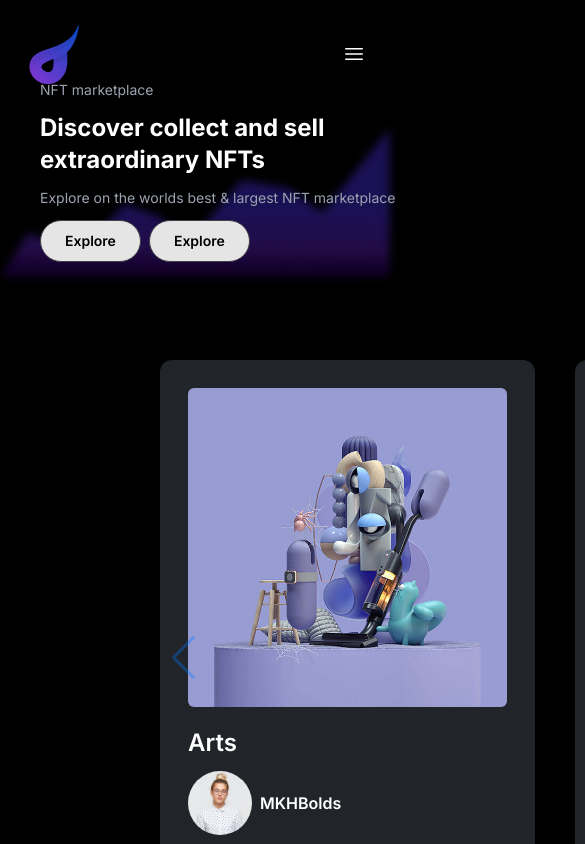
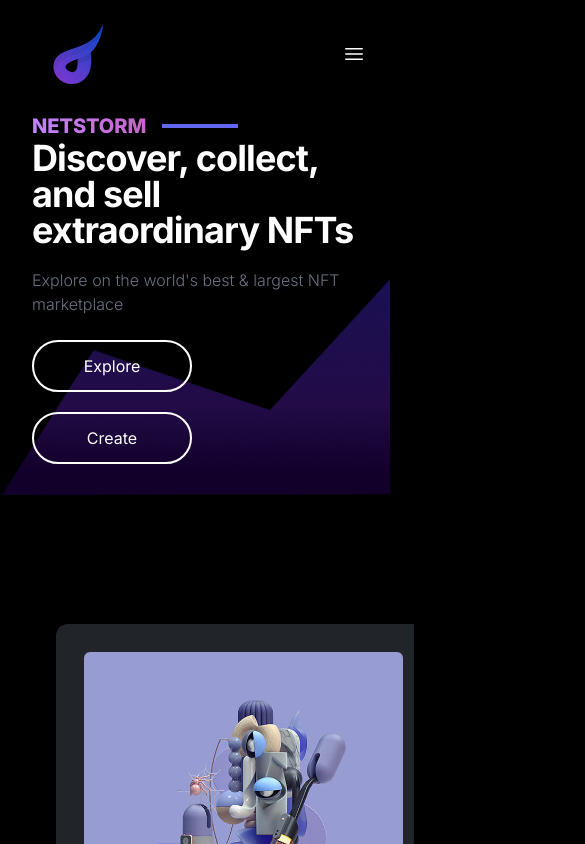
Before and after one commit to AREEBA-MUHAMMAD-AIJAZ/TEMPLATE-, a Next.js app: page / in a window 390 px wide. Shown: the top 844 px of the page, 585 px wide, since content can reach past the window. Built offline with nearby package versions, Linux system fonts and the light colour scheme.

Commit message:
responsive

```diff
--- a/src/Components/AuctionsSection.jsx
+++ b/src/Components/AuctionsSection.jsx
@@ -58,11 +58,11 @@ import { Pagination } from "swiper/modules";
 const LiveAuction = () => {
   return (
     <>
-      <div className="w-[1500px] p-40">
+     <div className="container m-0 px-4 md:px-10  xl:px-28 pt-32 mx-10 xl:mx-0">
         <Swiper
         breakpoints={{
           1024: {
-              width: 1160,
+            width: 1220,
             slidesPerView: 4,
           },
           768: {
@@ -83,13 +83,13 @@ const LiveAuction = () => {
           },
         }}
         spaceBetween={40}
-            modules={[Navigation, Pagination, Scrollbar, A11y]}
+        modules={[Navigation, Scrollbar, A11y]}
         slidesPerView={3}
         navigation
-            pagination={{ clickable: true }}
         scrollbar={{ draggable: true }}
-            className="mySwiper xl:mx-20 xl:py-20 lg:py-20 lg:mx-24 mx-1 md:px-5 md:pt-5 px-4 pt-5 text-white"
+        className="mySwiper xl:mx-20 xl:py-20 lg:py-20 lg:mx-24 mx-1 md:px-5 md:pt-5 pt-5 text-white"
         >
+
 
           <SwiperSlide className="bg-[#212529] rounded-xl p-7">
              <img
--- a/src/Components/ExclusiveAssets.jsx
+++ b/src/Components/ExclusiveAssets.jsx
@@ -35,7 +35,7 @@ function ExclusiveArtist() {
   return (
     <div>
       <div className="text-[#fff]">
-        <div className="lg:flex justify-between w-[88%] mx-auto m-5 pt-20">
+        <div className="lg:flex justify-between w-[80%] mx-auto m-5 pt-20">
           <h1 className=" text-2xl md:text-4xl font-bold mb-5">Explore</h1>
           <a
             href="#"
@@ -44,9 +44,9 @@ function ExclusiveArtist() {
             View all <span>&rarr;</span>
           </a>
         </div>
-        <div class="grid xl:grid-cols-4 lg:grid-cols-3 md:grid-cols-2 grid-cols-1 gap-8 w-[90%] mx-auto p-2">
+        <div class="grid xl:grid-cols-4 lg:grid-cols-3 md:grid-cols-2 grid-cols-1 gap-8 w-[85%] mx-auto p-2">
           {cards.map((cards, index) => (
-            <div  key={index}  className="p-6 bg-[#212529] h-[460px]">
+            <div  key={index}  className="p-3 bg-[#212529] h-[460px]">
               <div>
                 <img
                   src={cards.img}
--- a/src/Components/Footer.jsx
+++ b/src/Components/Footer.jsx
@@ -15,7 +15,7 @@ const Footer = () => {
               non, fugit totam vel laboriosam vitae.
             </p>
 
-            <div className="flex justify-evenly">
+            <div className="flex flex-col gap-3 items-center md:flex-row">
                 <img src="facebook.png" width={50} className="h-12" />
                 <img src="social.png"  width={50} className="h-12"  />
                 <img src="telegram.png" width={50} className="h-12"   />
@@ -84,7 +84,7 @@ const Footer = () => {
           <p class="text-lg  sm:text-center">
             ©2021 Netstrom All Rights Reserved.
           </p>
-          <span className="font-semibold text-3xl">www.DownloadNewTheme.com</span>
+          <span className="font-semibold text-1xl md:text-3xl">www.DownloadNewTheme.com</span>
           <span class="text-lg font-semibold sm:text-center">
             Made by Areeba Aijaz!
           </span>
--- a/src/Components/HeroSection.jsx
+++ b/src/Components/HeroSection.jsx
@@ -1,33 +1,76 @@
-import React from 'react'
-import Button from './Button'
+// import React from 'react'
+// import Button from './Button'
 
-const HeroSection = () => {
+// const HeroSection = () => {
+//   return (
+//     <div className='bg-black h-[200px] md:h-[400px] lg:h-[590px] text-white'>
+//         <div className='relative'>
+//          <img src="Vector8.png" alt="" className='absolute  blur-sm z-0 top-32 lg:w-[1500px] md:w-[900px] right-0' />
+//         </div>
+
+//         <div className=' absolute z-50 px-10 md:py-40 lg:py-44 flex flex-col md:gap-5 gap-2 pt-24 md:pt-16  md:px-24 lg:px-28'>
+
+//         <h4 className='text-sm lg:text-2xl text-gray-400'>NFT marketplace</h4>
+
+//                 <h1 className=' text-2xl md:text-5xl lg:text-8xl font-bold w-[400px] lg:w-[900px]'>
+//                 Discover collect
+//                 and sell
+//                 extraordinary NFTs
+//                 </h1>
+
+//                 <h4 className='text-sm lg:text-2xl text-gray-400'>Explore on the worlds best & largest NFT marketplace</h4>
+
+//                 <div className='md:w-80  flex gap-2'>
+//                 <Button />
+//                 <Button />
+//                 </div>
+
+//         </div>
+
+//     </div>
+//   )
+//   }
+// export default HeroSection
+
+
+///////////////////////////////////////////
+
+import React from "react";
+
+function Herosection() {
   return (
-    <div className='bg-black h-[200px] md:h-[400px] lg:h-[590px] text-white '>
-        <div className='relative'>
-         <img src="vector8.png" alt="" className='absolute  blur-sm z-0 top-32 md:w-full ' width={1500}   />
+      <section className="text-white bg-[url(../../public/vector8.png)] bg-no-repeat bg-cover pt-20 ">
+        <div class="grid max-w-screen-xl md:px-16 px-8 py-8 mx-auto lg:gap-8 xl:gap-0 lg:py-36 ">
+          <div class="mr-auto place-self-center lg:col-span-7">
+            <h2 className=" relative font-extrabold text-transparent text-xl bg-clip-text bg-gradient-to-r from-purple-400 to-pink-600">
+              NETSTORM{" "}
+              <span className="border-t-4 border-indigo-500 absolute top-3 ml-4">
+                --------
+              </span>
+            </h2>
+            <h1 class="max-w-2xl mb-5 text-4xl font-bold tracking-tight leading-none md:text-5xl xl:text-7xl text-white">
+              Discover, collect, <br /> and sell
+              <br /> extraordinary NFTs
+            </h1>
+            <p class="max-w-2xl mb-6 font-light text-gray-500 lg:mb-8 md:text-lg lg:text-xl :text-gray-400">
+              Explore on the world's best & largest NFT marketplace
+            </p>
+            <a
+              href="#"
+              class="inline-flex items-center justify-center mr-10 mb-5 text-white w-40 py-3 px-6 rounded-full lg:w-32 lg:py-2 lg:px-0 border-2 border-white hover:bg-gradient-to-r from-indigo-500 via-purple-500 to-pink-500 hover:border-none"
+            >
+              Explore
+            </a>
+            <a
+              href="#"
+              class="inline-flex items-center justify-center text-white w-40 py-3 px-6 rounded-full lg:w-32 lg:py-2 lg:px-0 border-2 border-white hover:bg-gradient-to-r from-indigo-500 via-purple-500 to-pink-500 hover:border-none"
+            >
+              Create
+            </a>
+          </div>
         </div>
+      </section>
+  );
+}
 
-        <div className=' absolute z-50 px-10 md:py-40 lg:py-44 flex flex-col md:gap-5 gap-3 pt-20 md:pt-16  md:px-20 lg:px-40'>
-
-        <h4 className='text-sm lg:text-2xl text-gray-400'>NFT marketplace</h4>
-
-                <h1 className=' text-2xl md:text-6xl lg:text-8xl font-bold w-[400px] lg:w-[900px]'>
-                Discover collect
-                and sell
-                extraordinary NFTs
-                </h1>
-
-                <h4 className='text-sm lg:text-2xl text-gray-400'>Explore on the worlds best & largest NFT marketplace</h4>
-
-                <div className='md:w-80  flex gap-2'>
-                <Button />
-                <Button />
-                </div>
-
-        </div>
-
-    </div>
-  )
-  }
-export default HeroSection
+export default Herosection;
--- a/src/Components/HowItWorks.jsx
+++ b/src/Components/HowItWorks.jsx
@@ -34,11 +34,11 @@ function HowItWorks() {
     <div>
       <div className="text-[#fff]">
         <div className="lg:flex justify-between w-[90%] mx-auto  pt-20">
-          <h1 className=" text-2xl md:text-4xl font-bold mb-5">
+          <h1 className=" text-2xl md:text-4xl font-bold mb-5 px-10">
             Create and sell your NFTs
           </h1>
         </div>
-        <div class="grid xl:grid-cols-4 lg:grid-cols-3 md:grid-cols-2 grid-cols-1 gap-8 w-[90%] mx-auto p-2 pt-9">
+        <div class="grid xl:grid-cols-4 lg:grid-cols-3 md:grid-cols-2 grid-cols-1 gap-8 w-[85%] mx-auto p-2 pt-9">
           {cards.map((cards, index) => (
             <div  key={index} >
               <div>
--- a/src/Components/Navbar.jsx
+++ b/src/Components/Navbar.jsx
@@ -2,7 +2,6 @@
 import { useState } from 'react'
 import { Dialog } from '@headlessui/react'
 import { Bars3Icon, XMarkIcon } from '@heroicons/react/24/outline'
-import Dropdown from './Dropdown'
 
 const navigation = [
   { name: 'Home', href: '#' },
@@ -19,7 +18,7 @@ export default function Example() {
 
   return (
     <div className=" text-white  ">
-      <header className="absolute inset-x-0 top-0 z-50 bg-black text-white  lg:px-20">
+      <header className="absolute inset-x-0 top-0 z-50 bg-black text-white max-w-7xl ml-6">
         <nav className="flex items-center justify-between p-6 lg:px-8" aria-label="Global">
           <div className="flex lg:flex-1">
             <a href="#" className="-m-1.5 p-1.5">
@@ -52,7 +51,7 @@ export default function Example() {
           <div className="hidden lg:flex lg:flex-1 lg:justify-end">
               <div className='border border-zinc-700 py-2 px-6 rounded-3xl bg-neutral-200 text-black'>
                 <button className='flex gap-1 items-center' >
-                  <img src="walleticon.png"width={25} />
+                  <img src="wallet.png"width={25} />
                   <a href="#" className="text-sm font-semibold leading-6 text-white-900">Wallet Connect</a>
                 </button>
               </div>
--- a/src/Pages/Front.jsx
+++ b/src/Pages/Front.jsx
@@ -1,26 +1,24 @@
 import React from 'react'
-import Navbar from '@/Components/Navbar'
-import Dropdown from '../Components/Dropdown'
+
 import HeroSection from '@/Components/HeroSection'
-import SwiperSlider from '@/Components/AuctionsSection'
+import LiveAuction from '@/Components/AuctionsSection'
 import CreativeArtist from '@/Components/CreativeArtist'
 import MostPopular from '@/Components/MostPopular'
 import ExclusiveArtist from '@/Components/ExclusiveAssets'
 import HowItWorks from '@/Components/HowItWorks'
-import Footer from '@/Components/Footer'
+import Navbar from '@/Components/Navbar'
+
 const Front = () => {
   return (
-    <div>
-      <Navbar/>
-
-      {/* <Dropdown /> */}
+    <div className='max-w-7xl'>
+      <Navbar />
       <HeroSection/>
-      <SwiperSlider />
+      <LiveAuction />
       <CreativeArtist />
       <MostPopular />
       <ExclusiveArtist />
       <HowItWorks />
-      <Footer />
+
     </div>
   )
 }
--- a/src/app/globals.css
+++ b/src/app/globals.css
@@ -7,3 +7,7 @@
 body {
   background: black
 }
+
+:root {
+  --bg-image: url('../../public/vector8.png');
+}
--- a/src/app/layout.js
+++ b/src/app/layout.js
@@ -1,4 +1,6 @@
 import { Inter } from 'next/font/google'
+import Navbar from '@/Components/Navbar'
+// import Footer from '@/Components/Footer'
 import './globals.css'
 
 const inter = Inter({ subsets: ['latin'] })
@@ -11,7 +13,11 @@ export const metadata = {
 export default function RootLayout({ children }) {
   return (
     <html lang="en">
-      <body className={inter.className}>{children}</body>
+      <body className={inter.className}>
+      <Navbar/>
+        {children}
+      {/* <Footer /> */}
+        </body>
     </html>
   )
 }
```
Also changed, not shown: public/Vector6.png (deleted), public/Vector7.png (deleted). Lines whose indentation alone changed are shown as unchanged.
